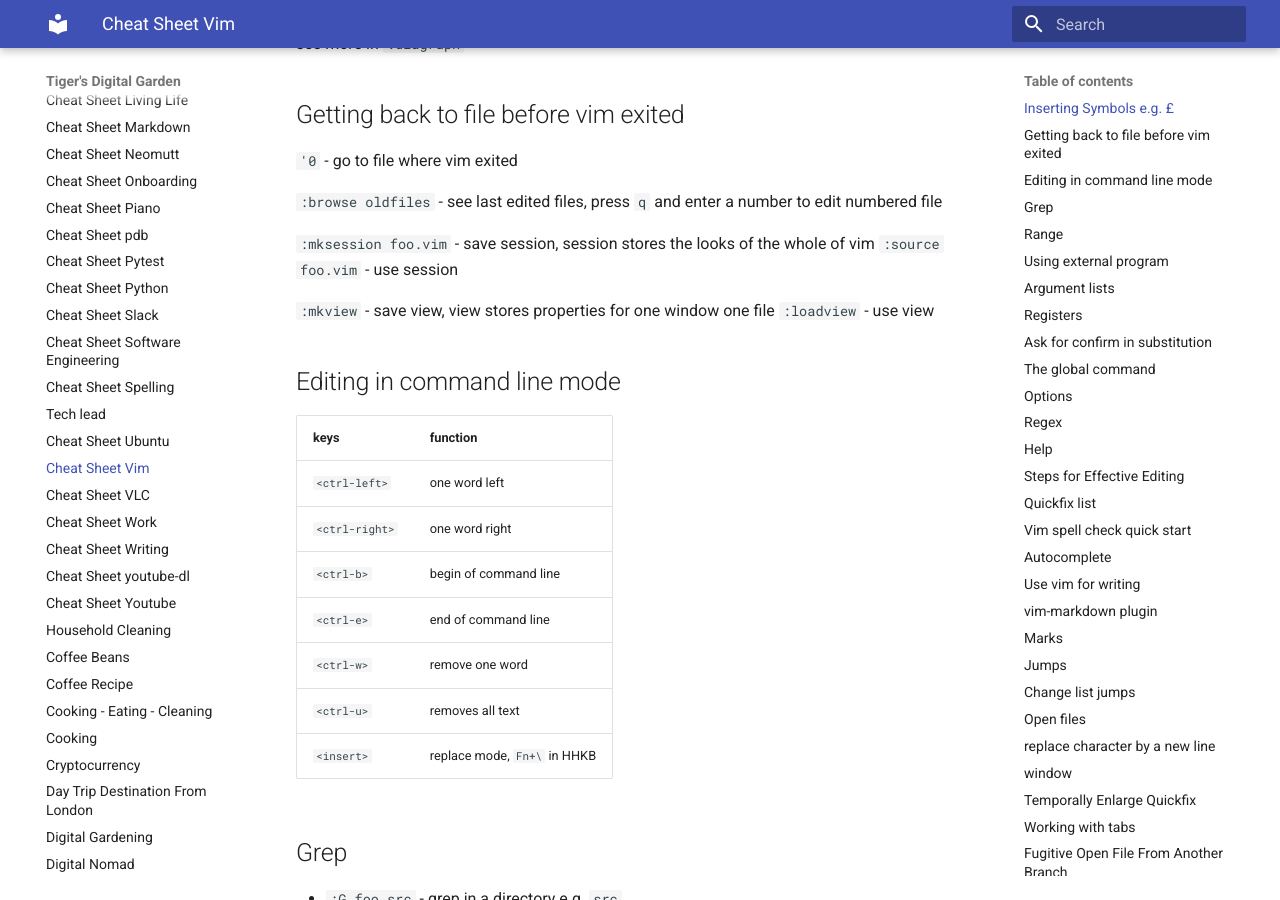
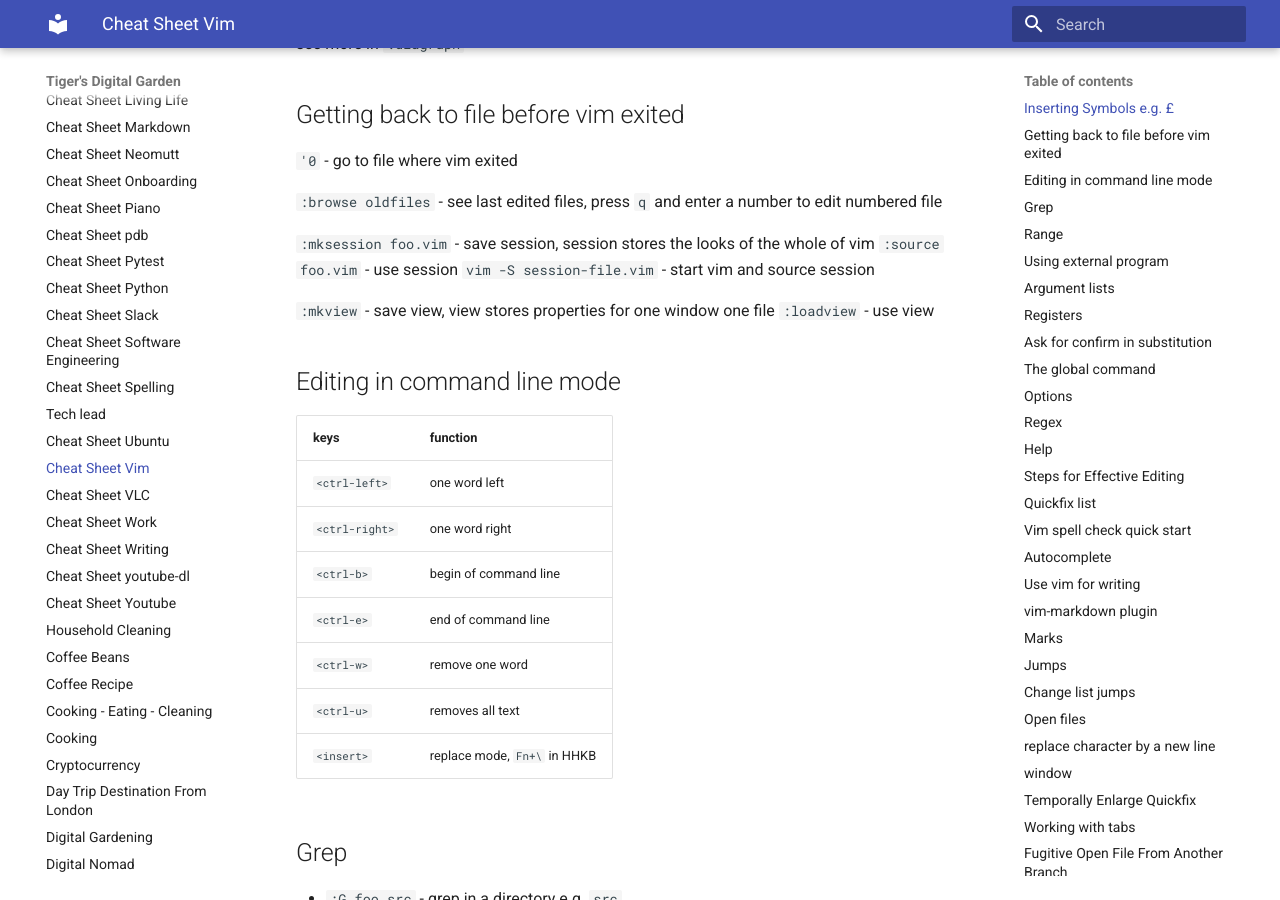
Before and after one commit to ynotstartups/notes, an MkDocs documentation site: the page built from notes/cheat-sheet-vim.md, in a window 1280 px wide and 900 px high, scrolled down 323 px. Built offline with MkDocs 1.6.1 and Material for MkDocs 9.7.7, drawn with Linux system fonts in a browser that asks for light colours.

Commit message:
add start vim with session

```diff
--- a/notes/cheat-sheet-vim.md
+++ b/notes/cheat-sheet-vim.md
@@ -18,6 +18,7 @@ numbered file
 `:mksession foo.vim` - save session, session stores the looks of the whole of
 vim
 `:source foo.vim` - use session
+`vim -S session-file.vim` - start vim and source session
 
 `:mkview` - save view, view stores properties for one window one file
 `:loadview ` - use view
```
